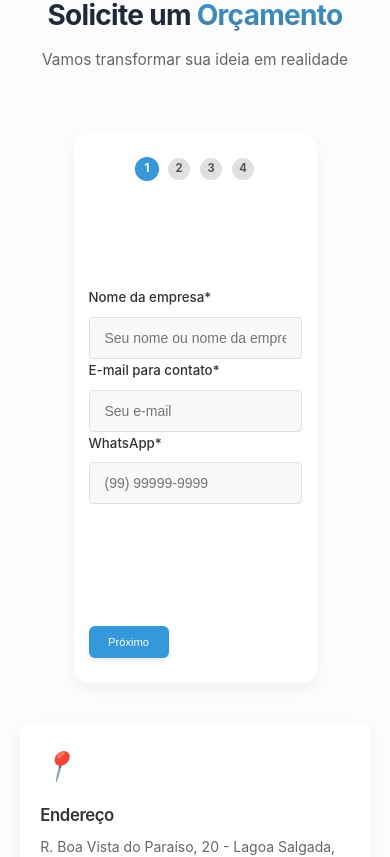
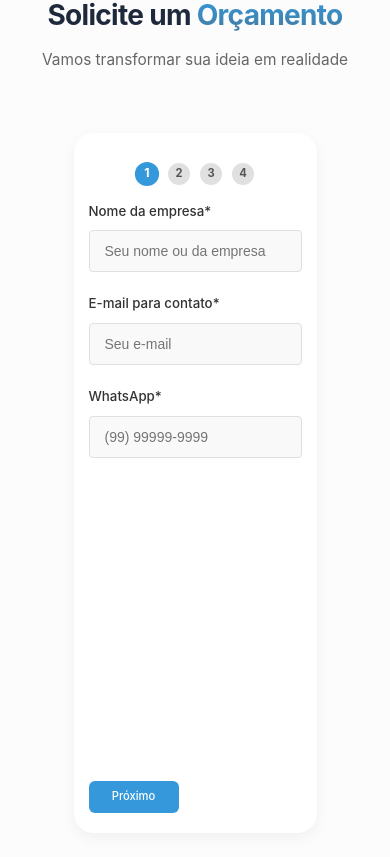
Before and after one commit to pedromoitinho/codecraft, a React (Vite) app: page / in a window 390 px wide. Shown: the part 5335-6192 px from the top of the page. Built offline with nearby package versions, Linux system fonts and the light colour scheme.

Commit message:
Fix Link Insta, add SEO, adjust contact-container buttons position

```diff
--- a/index.html
+++ b/index.html
@@ -1,16 +1,25 @@
 <!doctype html>
-<html lang="en">
+<html lang="pt-BR">
 
 <head>
 	<meta charset="UTF-8" />
 	<meta name="viewport" content="width=device-width, initial-scale=1.0" />
+	<meta name="theme-color" content="#000000" />
+	<meta name="author" content="CodeCraft Team" />
+	<meta name="google" content="notranslate" />
+	<meta http-equiv="X-UA-Compatible" content="IE=edge" />
+	<meta name="description" content="Serviços profissionais de desenvolvimento web utilizando tecnologias de ponta. Criamos aplicativos web atraentes, responsivos e de alto desempenho." />
+	<meta name="keywords" content="desenvolvimento web, react, typescript, frontend, desenvolvimento de sites, aplicações web, desenvolvimento responsivo, SEO, performance web" />
 	<link rel="icon" href="./public/favicon.png" type="image/png">
-	<title>CodeCraft</title>
+	<link rel="apple-touch-icon" href="./public/logo192.png" />
+	<link rel="manifest" href="./public/manifest.json" />
+	<title>CodeCraft - Desenvolvimento Web Moderno</title>
 </head>
 
 <body>
 	<div id="root"></div>
 	<script type="module" src="/src/main.tsx"></script>
+	<noscript>Você precisa habilitar o JavaScript para executar este aplicativo.</noscript>
 </body>
 
 </html>
--- a/package.json
+++ b/package.json
@@ -11,7 +11,8 @@
   },
   "dependencies": {
     "react": "^19.1.0",
-    "react-dom": "^19.1.0"
+    "react-dom": "^19.1.0",
+    "react-helmet-async": "^2.0.5"
   },
   "devDependencies": {
     "@eslint/js": "^9.25.0",
--- a/src/App.tsx
+++ b/src/App.tsx
@@ -7,10 +7,18 @@ import Projects from './components/Projects/Projects';
 import Testimonials from './components/Testimonials/Testimonials';
 import Contact from './components/Contact/Contact';
 import Footer from './components/Footer/Footer';
+import { SEO } from './components/SEO';
 
 function App() {
 	return (
 		<div className="app">
+			<SEO
+				title="CodeCraft - Desenvolvimento Web Moderno"
+				description="Serviços profissionais de desenvolvimento web utilizando tecnologias de ponta. Criamos aplicativos web atraentes, responsivos e de alto desempenho."
+				keywords="web development, react, typescript, frontend development, responsive design"
+				url="https://codecraft.social"
+				type="website"
+			/>
 			<Header />
 			<main>
 				<Hero />
--- a/src/components/Contact/Contact.css
+++ b/src/components/Contact/Contact.css
@@ -109,31 +109,129 @@
 	padding: 40px;
 	box-shadow: 0 5px 15px rgba(0, 0, 0, 0.05);
 	max-width: 800px;
-	min-height: 550px;
+	min-height: 700px;
 	height: auto;
 	margin: 0 auto;
-	display: flex;
-	flex-direction: column;
-	justify-content: center;
+	position: relative;
 }
 
 .contact-form {
 	display: flex;
 	flex-direction: column;
-	gap: 25px;
 	height: 100%;
+}
+
+.form-group {
+	display: flex;
+	flex-direction: column;
+	margin-bottom: 20px;
+}
+
+.form-navigation {
+	position: absolute;
+	bottom: 40px;
+	left: 40px;
+	right: 40px;
+	display: flex;
 	justify-content: space-between;
+	gap: 10px;
+	align-items: center;
+}
+
+/* Estilo base para TODOS os botões */
+.form-navigation button,
+.form-navigation .submit-btn,
+button[type="submit"].submit-btn {
+	all: unset;
+	box-sizing: border-box;
+	display: inline-flex;
+	align-items: center;
+	justify-content: center;
+	background-color: #3498db;
+	color: #fff;
+	border: none;
+	padding: 8px 16px;
+	border-radius: 6px;
+	font-size: 0.9rem;
+	font-weight: 500;
+	cursor: pointer;
+	transition: all 0.3s ease;
+	width: 110px !important;
+	height: 36px !important;
+	text-align: center;
+	flex-shrink: 0;
+	flex-grow: 0;
+}
+
+/* Estilo específico para o botão de submit */
+button[type="submit"].submit-btn {
+	width: 140px !important;
+	height: 42px !important;
+	padding: 12px 20px;
+	background-color: #2980b9;
+	margin-bottom: -3px; /* Ajuste fino para centralizar com o botão Anterior */
+}
+
+/* Hover state */
+.form-navigation button:hover,
+.form-navigation .submit-btn:hover,
+button[type="submit"].submit-btn:hover {
+	background-color: #217dbb;
+	transform: translateY(-2px);
+	box-shadow: 0 4px 8px rgba(0, 0, 0, 0.15);
+}
+
+/* Disabled state */
+.form-navigation button:disabled,
+.form-navigation .submit-btn:disabled,
+button[type="submit"].submit-btn:disabled {
+	background-color: #ccc;
+	cursor: not-allowed;
+	transform: none;
+	box-shadow: none;
+}
+
+/* Garante que o botão submit não tenha estilos adicionais */
+.submit-btn {
+	margin: 0 !important;
+	padding: 8px 16px !important;
+	width: 110px !important;
+	height: 36px !important;
+}
+
+.form-content {
+	flex: 1;
+}
+
+.form-steps {
+	display: flex;
+	justify-content: center;
+	margin-bottom: 30px;
+	margin-top: 10px;
+}
+
+.form-content::-webkit-scrollbar {
+	width: 8px;
+}
+
+.form-content::-webkit-scrollbar-track {
+	background: #f1f1f1;
+	border-radius: 4px;
+}
+
+.form-content::-webkit-scrollbar-thumb {
+	background: #888;
+	border-radius: 4px;
+}
+
+.form-content::-webkit-scrollbar-thumb:hover {
+	background: #555;
 }
 
 .form-grid {
 	display: grid;
 	grid-template-columns: 1fr 1fr;
 	gap: 20px;
-}
-
-.form-group {
-	display: flex;
-	flex-direction: column;
 }
 
 .form-group label {
@@ -171,28 +269,6 @@
 	color: #e74c3c;
 	font-size: 0.9rem;
 	margin-top: -10px;
-}
-
-.submit-btn {
-	background-color: #3498db;
-	color: white;
-	border: none;
-	padding: 12px 20px;
-	font-size: 1rem;
-	font-weight: 500;
-	border-radius: 4px;
-	cursor: pointer;
-	transition: all 0.3s ease;
-	margin-top: 10px;
-}
-
-.submit-btn:hover {
-	background-color: #2980b9;
-}
-
-.submit-btn:disabled {
-	background-color: #95a5a6;
-	cursor: not-allowed;
 }
 
 .success-message {
@@ -250,12 +326,6 @@
 }
 
 /* Form step indicator */
-.form-steps {
-	display: flex;
-	justify-content: center;
-	margin-bottom: 30px;
-}
-
 .step-indicator {
 	width: 30px;
 	height: 30px;
@@ -295,41 +365,6 @@
 	margin-bottom: 0;
 }
 
-/* Form navigation styling */
-.form-navigation {
-	display: flex;
-	justify-content: space-between;
-	margin-top: 30px;
-}
-
-.form-navigation button {
-	background-color: #3498db;
-	color: #fff;
-	border: none;
-	padding: 12px 25px;
-	border-radius: 6px;
-	font-size: 1rem;
-	font-weight: 500;
-	cursor: pointer;
-	transition: all 0.3s ease;
-	margin: 0;
-	min-width: 120px;
-	box-shadow: 0 2px 5px rgba(0, 0, 0, 0.1);
-}
-
-.form-navigation button:hover {
-	background-color: #217dbb;
-	transform: translateY(-2px);
-	box-shadow: 0 4px 8px rgba(0, 0, 0, 0.15);
-}
-
-.form-navigation button:disabled {
-	background-color: #ccc;
-	cursor: not-allowed;
-	transform: none;
-	box-shadow: none;
-}
-
 @media (max-width: 992px) {
 	.contact-content {
 		grid-template-columns: 1fr;
@@ -357,7 +392,6 @@
 
 	.contact-form-container {
 		padding: 30px 20px;
-		border-radius: 15px;
 	}
 
 	.form-steps {
@@ -374,16 +408,26 @@
 		font-size: 0.95rem;
 	}
 
-	.form-navigation button {
-		padding: 10px 15px;
-		font-size: 0.8rem;
-		min-width: 80px;
+	.form-navigation {
+		bottom: 30px;
+		left: 20px;
+		right: 20px;
+		gap: 15px;
+	}
+
+	.form-navigation button,
+	.form-navigation .submit-btn,
+	button[type="submit"].submit-btn {
+		width: 100px !important;
+		height: 34px !important;
+		font-size: 0.85rem;
+		padding: 6px 12px !important;
 	}
 }
 
 @media (max-width: 480px) {
 	.contact-form-container {
-		padding: 25px 15px;
+		padding: 20px 15px;
 	}
 
 	.form-steps {
@@ -405,4 +449,19 @@
 		font-size: 2rem;
 	}
 
+	.form-navigation {
+		bottom: 20px;
+		left: 15px;
+		right: 15px;
+		gap: 10px;
+	}
+
+	.form-navigation button,
+	.form-navigation .submit-btn,
+	button[type="submit"].submit-btn {
+		width: 90px !important;
+		height: 32px !important;
+		font-size: 0.8rem;
+		padding: 6px 10px !important;
+	}
 }
--- a/src/components/Contact/Contact.tsx
+++ b/src/components/Contact/Contact.tsx
@@ -164,7 +164,7 @@ const Contact: React.FC = () => {
 						</div>
 
 						<div className="social-links">
-							<a href="#" className="social-link">
+							<a href="https://www.instagram.com/cc_codecraft/" className="social-link">
 								<img src={instagram_logo} alt="Instagram" />
 							</a>
 						</div>
@@ -225,7 +225,7 @@ const Contact: React.FC = () => {
 												value={formData.name}
 												onChange={handleChange}
 												required
-												placeholder="Seu nome ou nome da empresa"
+												placeholder="Seu nome ou da empresa"
 											/>
 										</div>
 
@@ -369,7 +369,7 @@ const Contact: React.FC = () => {
 									{currentStep === 4 && (
 										<button
 											type="submit"
-											className="btn btn-primary submit-btn"
+											className="submit-btn"
 											disabled={isSubmitting}
 										>
 											{isSubmitting ? 'Enviando...' : 'Solicitar Orçamento'}
--- /dev/null
+++ b/src/components/SEO.tsx
@@ -0,0 +1,51 @@
+import { Helmet } from 'react-helmet-async';
+
+interface SEOProps {
+  title?: string;
+  description?: string;
+  keywords?: string;
+  image?: string;
+  url?: string;
+  type?: string;
+}
+
+export const SEO = ({
+  title = 'CodeCraft - Desenvolvimento Web Moderno',
+  description = 'Serviços profissionais de desenvolvimento web utilizando tecnologias de ponta. Criamos aplicativos web atraentes, responsivos e de alto desempenho.',
+  keywords = 'desenvolvimento web, react, typescript, frontend, desenvolvimento de sites, aplicações web, desenvolvimento responsivo, SEO, performance web',
+  image = '/og-image.jpg',
+  url = 'https://codecraft.social',
+  type = 'website'
+}: SEOProps) => {
+  return (
+    <Helmet>
+      {/* Basic meta tags */}
+      <title>{title}</title>
+      <meta name="description" content={description} />
+      <meta name="keywords" content={keywords} />
+
+      {/* Open Graph meta tags */}
+      <meta property="og:title" content={title} />
+      <meta property="og:description" content={description} />
+      <meta property="og:image" content={image} />
+      <meta property="og:url" content={url} />
+      <meta property="og:type" content={type} />
+      <meta property="og:site_name" content="CodeCraft" />
+      <meta property="og:locale" content="pt_BR" />
+
+      {/* Twitter Card meta tags */}
+      <meta name="twitter:card" content="summary_large_image" />
+      <meta name="twitter:title" content={title} />
+      <meta name="twitter:description" content={description} />
+      <meta name="twitter:image" content={image} />
+
+      {/* Additional SEO meta tags */}
+      <meta name="robots" content="index, follow" />
+      <meta name="language" content="Portuguese" />
+      <meta name="author" content="CodeCraft Team" />
+      <meta name="geo.region" content="BR" />
+      <meta name="geo.placename" content="Feira de Santana" />
+      <link rel="canonical" href={url} />
+    </Helmet>
+  );
+};
--- a/src/main.tsx
+++ b/src/main.tsx
@@ -1,10 +1,13 @@
 import { StrictMode } from 'react'
 import { createRoot } from 'react-dom/client'
+import { HelmetProvider } from 'react-helmet-async'
 import './index.css'
 import App from './App.tsx'
 
 createRoot(document.getElementById('root')!).render(
 	<StrictMode>
-		<App />
+		<HelmetProvider>
+			<App />
+		</HelmetProvider>
 	</StrictMode>,
 )
```
Also changed, not shown: public/manifest.json (added), 1 other file (tests, documents, lock files or other folders).
